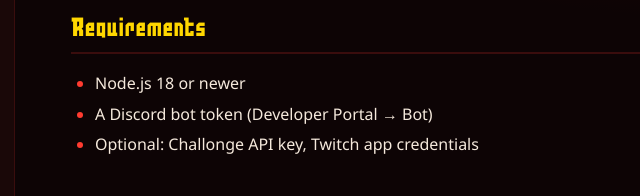
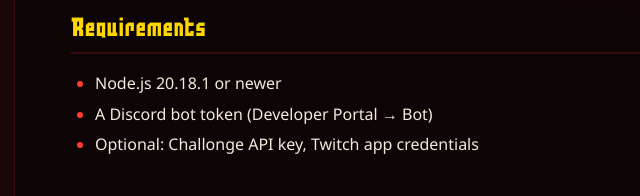
Before and after one commit to ArcyFlame/RA3-EVA-Bot, a website: page docs/self-hosting.html in a window 1280 px wide. Shown: the part 197-393 px from the top of the page, 235-875 px from the left. Drawn offline with Linux system fonts and the light colour scheme.

Commit message:
Harden public dependency setup

```diff
--- a/docs/self-hosting.html
+++ b/docs/self-hosting.html
@@ -33,7 +33,7 @@
 
     <h2>Requirements</h2>
     <ul>
-      <li>Node.js 18 or newer</li>
+      <li>Node.js 20.18.1 or newer</li>
       <li>A Discord bot token (Developer Portal → Bot)</li>
       <li>Optional: Challonge API key, Twitch app credentials</li>
     </ul>
```
Also changed, not shown: package.json (+6 -7 lines), README.md, 1 other file.
